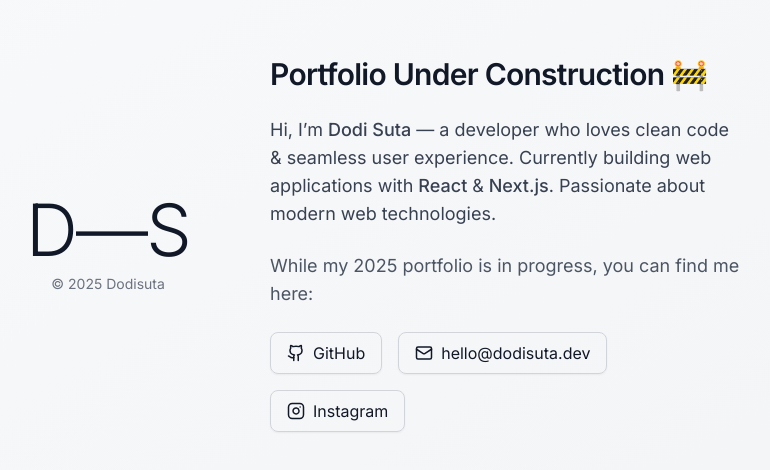
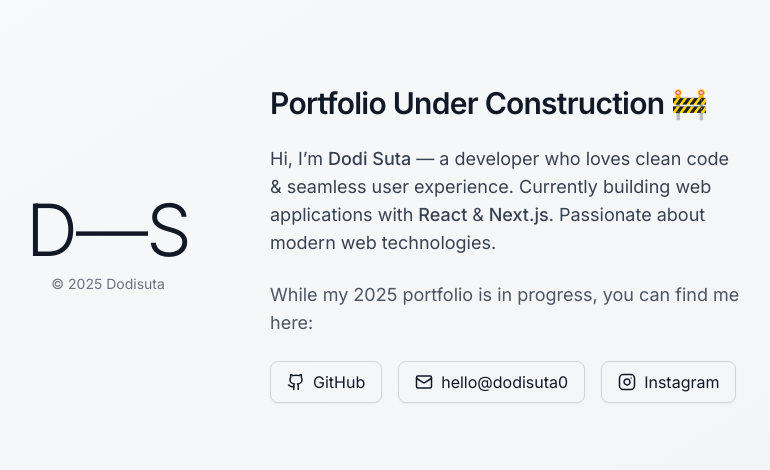
Before and after one commit to sutaaa0/new-portfolio, a Next.js app: page /dev in a window 1280 px wide. Shown: the part 156-626 px from the top of the page, without its empty margins (410-1180 px from the left). Built offline with nearby package versions, Linux system fonts and the light colour scheme.

Commit message:
update Develop.tsx

```diff
--- a/app/pages/Develop.tsx
+++ b/app/pages/Develop.tsx
@@ -40,7 +40,7 @@ export default function MinimalUnderConstruction() {
 
             <div className="flex flex-col sm:flex-row flex-wrap gap-4">
               <Link
-                href="https://github.com/dodisuta"
+                href="https://github.com/sutaaa0"
                 target="_blank"
                 className="flex items-center gap-2 px-4 py-2 rounded-lg border border-gray-300 hover:border-gray-400 transition-colors hover:bg-white shadow-sm"
               >
@@ -49,11 +49,11 @@ export default function MinimalUnderConstruction() {
               </Link>
 
               <Link
-                href="mailto:hello@dodisuta.dev"
+                href="mailto:dodisuta0@gmail.com"
                 className="flex items-center gap-2 px-4 py-2 rounded-lg border border-gray-300 hover:border-gray-400 transition-colors hover:bg-white shadow-sm"
               >
                 <Mail size={18} />
-                hello@dodisuta.dev
+                hello@dodisuta0
               </Link>
 
               <Link
```
